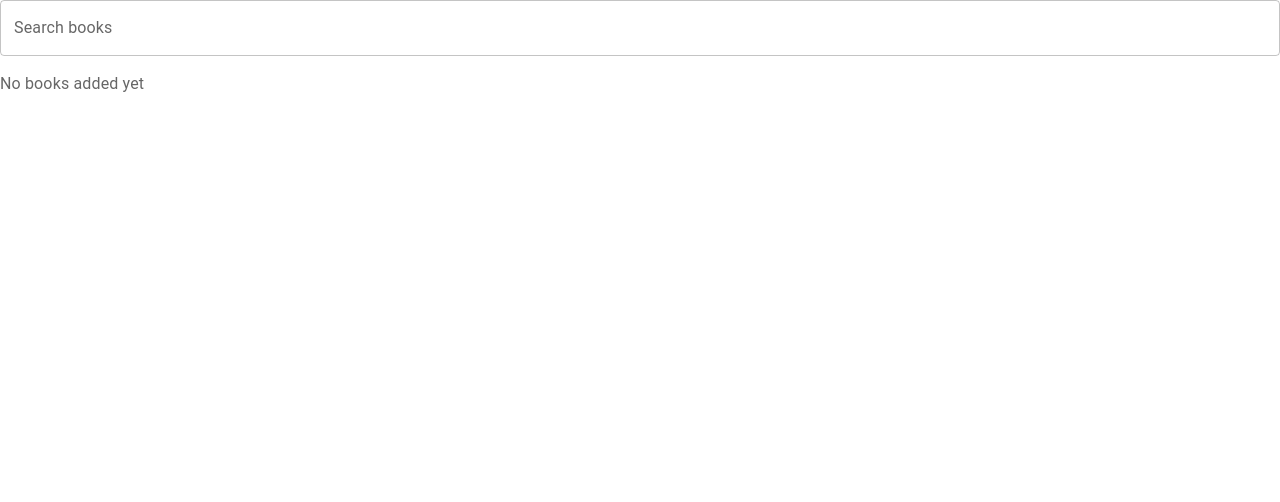
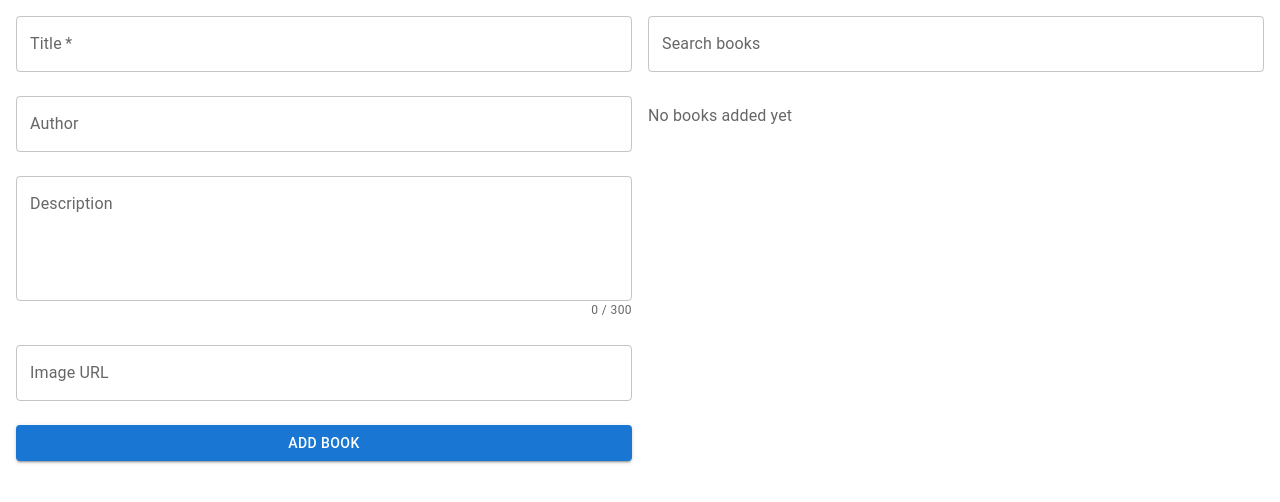
Before and after one commit to Libor7/FavBooks, a Next.js app: page /books in a window 1280 px wide. Shown: the top 502 px of the page. Built offline with nearby package versions, Linux system fonts and the light colour scheme.

Commit message:
BooksPage and minor fixes

```diff
--- a/src/app/books/page.tsx
+++ b/src/app/books/page.tsx
@@ -1,7 +1,10 @@
 "use client";
 
 import { useState } from "react";
+import Box from "@mui/material/Box";
+import Grid from "@mui/material/Grid";
 
+import BookForm from "@/features/books/components/BookForm";
 import BookFilters from "@/features/books/components/BookFilters";
 import BookList from "@/features/books/components/BookList/BookList";
 import { useFilteredBooks } from "@/features/books/hooks/useFilteredBooks";
@@ -13,10 +16,26 @@ const BooksPage = () => {
   const books = useFilteredBooks(debouncedSearch);
 
   return (
-    <>
-      <BookFilters value={search} onChange={setSearch} />
-      <BookList books={books} />
-    </>
+    <Grid container spacing={2} sx={{ p: 2, height: "100vh" }}>
+      <Grid size={{ md: 6, xs: 12 }} sx={{ height: "100%" }}>
+        <BookForm />
+      </Grid>
+      <Grid
+        size={{ md: 6, xs: 12 }}
+        sx={{
+          display: "flex",
+          flexDirection: "column",
+          height: "100%",
+        }}
+      >
+        <Box sx={{ mb: 2 }}>
+          <BookFilters value={search} onChange={setSearch} />
+        </Box>
+        <Box sx={{ flex: 1, overflowY: "auto" }}>
+          <BookList books={books} />
+        </Box>
+      </Grid>
+    </Grid>
   );
 };
 
--- a/src/features/books/components/BookList/BookList.tsx
+++ b/src/features/books/components/BookList/BookList.tsx
@@ -56,6 +56,7 @@ const BookList = ({ books }: BookListProps) => {
             <Box
               key={book.id}
               ref={rowVirtualizer.measureElement}
+              data-index={virtualRow.index}
               className={classes.virtualRow}
               sx={{ transform: `translateY(${virtualRow.start}px)` }}
             >
--- a/src/features/books/schemas/book.schema.ts
+++ b/src/features/books/schemas/book.schema.ts
@@ -19,13 +19,13 @@ export const bookSchema = z.object({
     ),
   imageUrl: z
     .string()
-    .refine((value) => isValidUrlFormat(value), {
+    .optional()
+    .refine((value) => !value || isValidUrlFormat(value), {
       message: "Invalid URL format, URL must start with http:// or https://",
     })
-    .refine((value) => isValidImageExtension(value), {
+    .refine((value) => !value || isValidImageExtension(value), {
       message: `Image URL must point to a valid image file (${getCommaSeparatedExtensions(SUPPORTED_IMAGE_EXTENSIONS)})`,
-    })
-    .optional(),
+    }),
 });
 
 export type BookFormData = z.infer<typeof bookSchema>;
--- a/src/shared/ui/CharacterCounter.tsx
+++ b/src/shared/ui/CharacterCounter.tsx
@@ -14,7 +14,7 @@ const CharacterCounter = ({
     <Box display="flex" justifyContent="flex-end">
       <Typography
         variant="caption"
-        color={currentLength > maxLength ? "error" : "text.secondary"}
+        color={currentLength >= maxLength ? "error" : "text.secondary"}
       >
         {currentLength} / {maxLength}
       </Typography>
--- a/src/shared/utils/imageValidation.ts
+++ b/src/shared/utils/imageValidation.ts
@@ -4,11 +4,14 @@ import {
 } from "@/shared/constants/imageExtensions.constants";
 
 export const isValidImageExtension = (url: string) =>
+  url === "" ||
   SUPPORTED_IMAGE_EXTENSIONS.some((ext) =>
     url.toLowerCase().endsWith(`.${ext}`),
   );
 
 export const isValidUrlFormat = (value: string) => {
+  if (value === "") return true;
+
   try {
     const url = new URL(value);
     return SUPPORTED_IMAGE_PROTOCOLS.includes(url.protocol);
```
